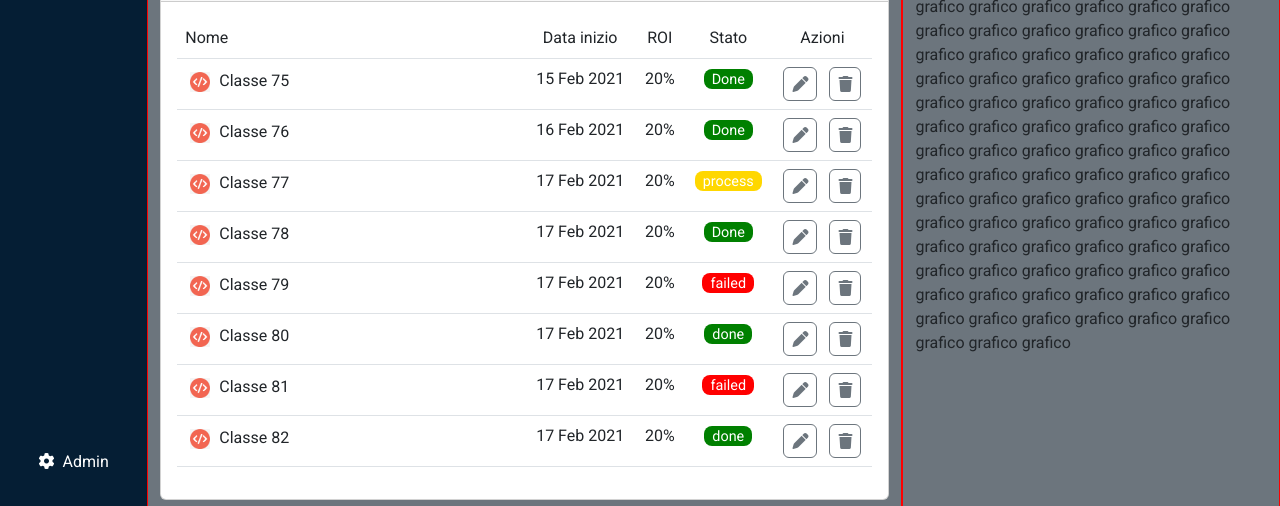
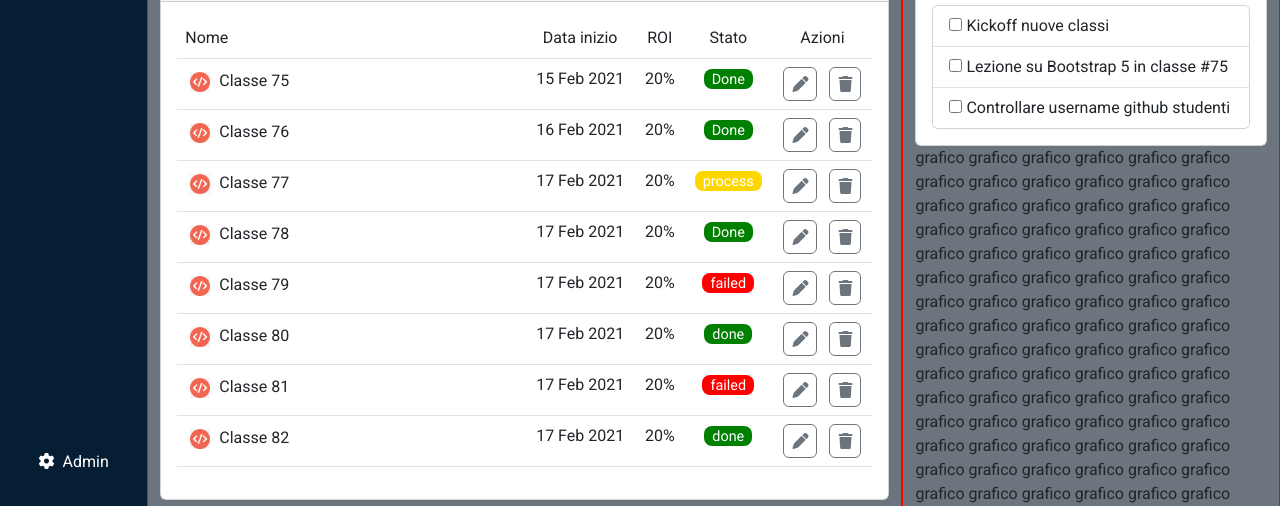
Before and after one commit to IreneChicca/html-css-bootstrap-dashboard, a plain HTML site: page index.html in a window 1280 px wide. Shown: the part 294-800 px from the top of the page. Drawn offline with nearby package versions, Linux system fonts and the light colour scheme.

Commit message:
ADD todo checkbox

```diff
--- a/index.html
+++ b/index.html
@@ -374,7 +374,29 @@
 
                     <div class="debug col-md-4">
 
-                        <div>Todo </div>
+                        <div class="mt-4">
+
+
+                            <div class="card">
+                                <div class="card-header">Todo</div>
+                                <ul class="list-group list-group-flush p-3">
+                                    <div class="card" style="">
+                                        <ul class="list-group list-group-flush">
+                                            <li class="list-group-item"> <input type="checkbox"> Kickoff nuove classi
+                                            </li>
+                                            <li class="list-group-item"> <input type="checkbox"> Lezione su Bootstrap 5
+                                                in classe #75</li>
+                                            <li class="list-group-item"> <input type="checkbox"> Controllare username
+                                                github studenti </li>
+                                        </ul>
+                                    </div>
+
+                                </ul>
+                            </div>
+
+
+
+                        </div>
                         <div>grafico grafico grafico grafico grafico grafico grafico grafico grafico grafico grafico
                             grafico grafico grafico grafico grafico grafico grafico grafico grafico grafico grafico
                             grafico grafico grafico grafico grafico grafico grafico grafico grafico grafico grafico
```
